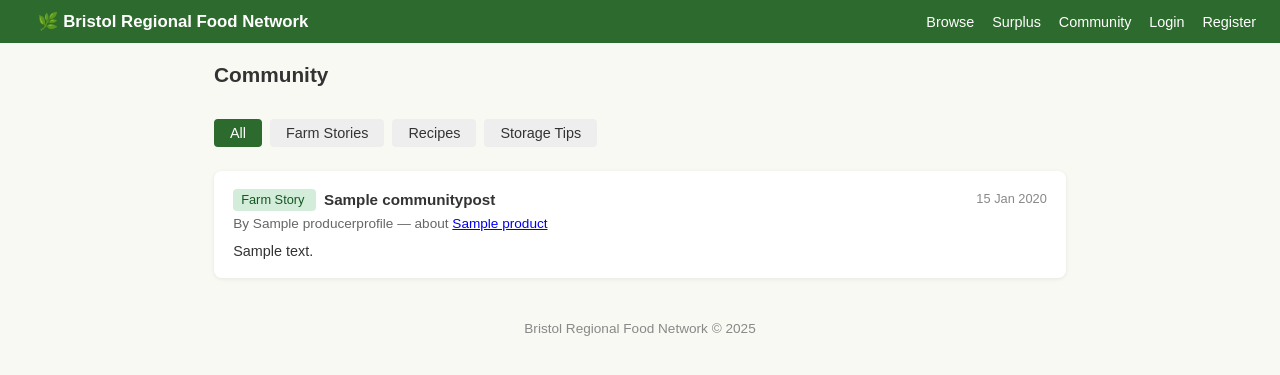
After one commit to JamieAtGit/DAESDev, a Django app: page /community/ in a window 1280 px wide. The commit adds this page. Shown: the top 375 px of the page. Run offline with Django 4.2, Linux system fonts and the light colour scheme; tables that the repository leaves empty hold one stand-in row (values such as "Sample post").

Commit message:
add community posts for farm stories, recipes and storage tips

```diff
--- a/marketplace/urls.py
+++ b/marketplace/urls.py
@@ -20,4 +20,6 @@ urlpatterns = [
     path('checkout/', views.checkout, name='checkout'),
     path('surplus/', views.surplus_list, name='surplus_list'),
     path('surplus/add/', views.surplus_add, name='surplus_add'),
+    path('community/', views.community_list, name='community_list'),
+    path('community/add/', views.community_add, name='community_add'),
 ]
--- a/marketplace/views.py
+++ b/marketplace/views.py
@@ -3,8 +3,8 @@ from django.contrib.auth import login, logout, authenticate
 from django.contrib.auth.forms import AuthenticationForm
 from django.contrib import messages
 from django.contrib.auth.decorators import login_required
-from .forms import RegisterForm, ProducerRegistrationForm, ProductForm, CheckoutForm
-from .models import ProducerProfile, Product, Category, Order, OrderItem, SurplusProduce
+from .forms import RegisterForm, ProducerRegistrationForm, ProductForm, CheckoutForm, CommunityPostForm
+from .models import ProducerProfile, Product, Category, Order, OrderItem, SurplusProduce, CommunityPost
 from .surplus_forms import SurplusProduceForm
 from .food_miles import calculate_food_miles
 from django.utils import timezone
@@ -273,6 +273,35 @@ def surplus_add(request):
     return render(request, 'marketplace/surplus_form.html', {'form': form})
 
 
+def community_list(request):
+    posts = CommunityPost.objects.select_related('producer', 'product').order_by('-created_at')
+    filter_type = request.GET.get('type', '')
+    if filter_type:
+        posts = posts.filter(post_type=filter_type)
+    return render(request, 'marketplace/community.html', {'posts': posts, 'filter': filter_type})
+
+
+@login_required
+def community_add(request):
+    if request.user.role != 'producer':
+        return redirect('home')
+    if request.method == 'POST':
+        form = CommunityPostForm(request.POST)
+        if form.is_valid():
+            post = form.save(commit=False)
+            post.producer = request.user.producer_profile
+            post.save()
+            messages.success(request, 'Post shared with the community.')
+            return redirect('community_list')
+    else:
+        form = CommunityPostForm()
+        form.fields['product'].queryset = Product.objects.filter(
+            producer=request.user.producer_profile, is_active=True
+        )
+        form.fields['product'].required = False
+    return render(request, 'marketplace/community_form.html', {'form': form})
+
+
 @login_required
 def cart_update(request, pk):
     if request.method != 'POST':
--- a/templates/base.html
+++ b/templates/base.html
@@ -35,6 +35,7 @@
         <div>
             <a href="/products/">Browse</a>
             <a href="/surplus/">Surplus</a>
+            <a href="/community/">Community</a>
             {% if user.is_authenticated %}
                 <a href="/cart/">Cart</a>
                 {% if user.role == 'producer' %}
--- /dev/null
+++ b/templates/marketplace/community.html
@@ -0,0 +1,47 @@
+{% extends 'base.html' %}
+
+{% block title %}Community — BRFN{% endblock %}
+
+{% block content %}
+<div style="display:flex; justify-content:space-between; align-items:center; margin-bottom:1rem;">
+    <h2>Community</h2>
+    {% if user.is_authenticated and user.role == 'producer' %}
+        <a href="/community/add/" class="btn btn-green">+ Share Post</a>
+    {% endif %}
+</div>
+
+<div style="display:flex; gap:0.5rem; margin-bottom:1.5rem; flex-wrap:wrap;">
+    <a href="/community/" class="btn {% if not filter %}btn-green{% endif %}" style="{% if not filter %}{% else %}background:#eee; color:#333;{% endif %}">All</a>
+    <a href="/community/?type=story" class="btn {% if filter == 'story' %}btn-green{% endif %}" style="{% if filter == 'story' %}{% else %}background:#eee; color:#333;{% endif %}">Farm Stories</a>
+    <a href="/community/?type=recipe" class="btn {% if filter == 'recipe' %}btn-green{% endif %}" style="{% if filter == 'recipe' %}{% else %}background:#eee; color:#333;{% endif %}">Recipes</a>
+    <a href="/community/?type=storage" class="btn {% if filter == 'storage' %}btn-green{% endif %}" style="{% if filter == 'storage' %}{% else %}background:#eee; color:#333;{% endif %}">Storage Tips</a>
+</div>
+
+{% if posts %}
+    <div style="display:grid; gap:1rem;">
+        {% for post in posts %}
+        <div style="background:white; border-radius:8px; padding:1.2rem; box-shadow:0 1px 4px rgba(0,0,0,0.08);">
+            <div style="display:flex; justify-content:space-between; align-items:flex-start; margin-bottom:0.5rem;">
+                <div>
+                    <span style="font-size:0.8rem; padding:0.2rem 0.5rem; border-radius:4px; margin-right:0.5rem;
+                        {% if post.post_type == 'story' %}background:#d4edda; color:#155724;
+                        {% elif post.post_type == 'recipe' %}background:#fff3cd; color:#856404;
+                        {% else %}background:#d1ecf1; color:#0c5460;{% endif %}">
+                        {{ post.get_post_type_display }}
+                    </span>
+                    <strong>{{ post.title }}</strong>
+                </div>
+                <span style="font-size:0.8rem; color:#888;">{{ post.created_at|date:"d M Y" }}</span>
+            </div>
+            <p style="color:#666; font-size:0.85rem; margin-bottom:0.75rem;">
+                By {{ post.producer.business_name }}
+                {% if post.product %} — about <a href="/products/{{ post.product.id }}/">{{ post.product.name }}</a>{% endif %}
+            </p>
+            <p style="font-size:0.9rem; white-space:pre-line;">{{ post.content }}</p>
+        </div>
+        {% endfor %}
+    </div>
+{% else %}
+    <p>No posts yet. {% if user.is_authenticated and user.role == 'producer' %}<a href="/community/add/">Be the first to share!</a>{% endif %}</p>
+{% endif %}
+{% endblock %}
```
Also changed, not shown: marketplace/admin.py (+7 -1 lines), marketplace/forms.py (+10 -1 lines), templates/marketplace/community_form.html (added, +25 -0 lines).
